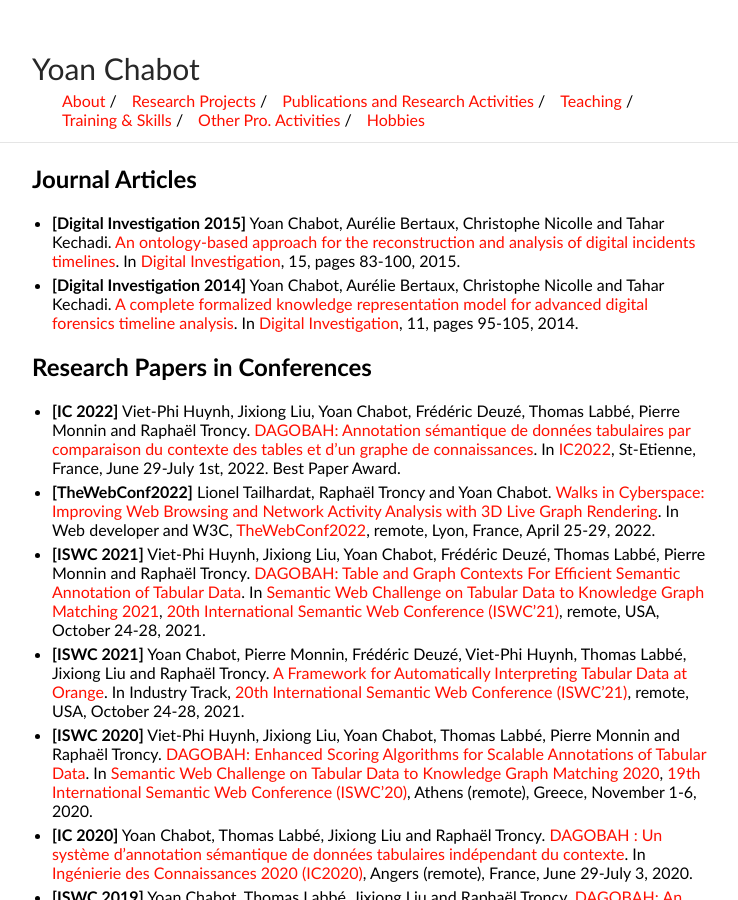
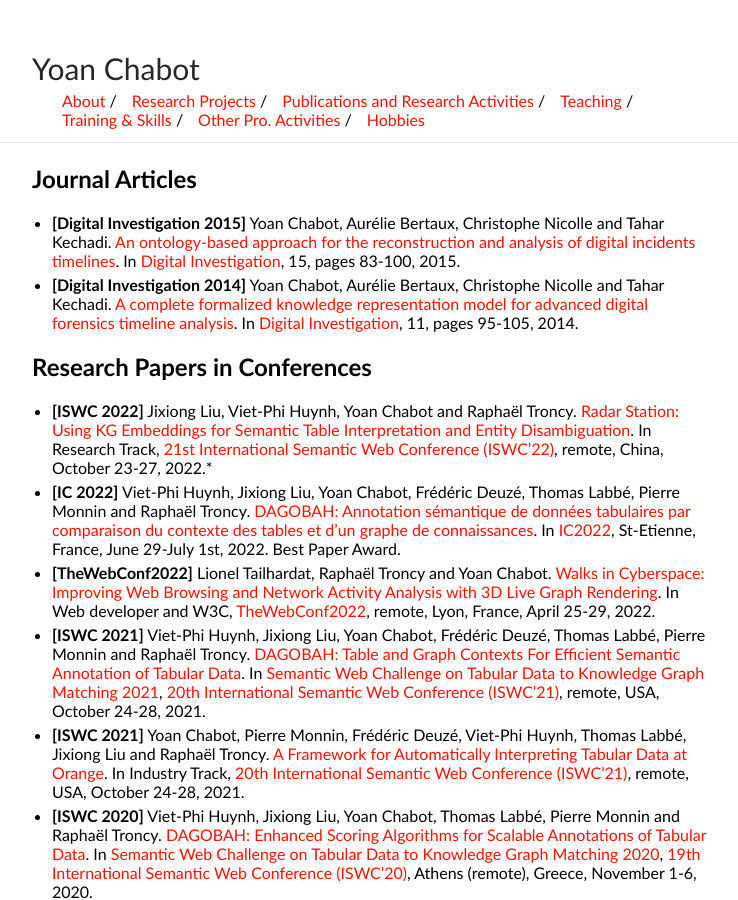
Before and after one commit to yoanchabot/yoanchabot.github.io, a Jekyll site: the page built from publications.md, in a window 1280 px wide and 900 px high. Shown: the whole window, without its empty margins (258-996 px from the left). Built offline with Jekyll 4.4.1, drawn with Linux system fonts in a browser that asks for light colours.

Commit message:
Update publications.md

```diff
--- a/publications.md
+++ b/publications.md
@@ -9,6 +9,7 @@ title: Publications
 * <b id="digital_investigation_2014">[Digital Investigation 2014]</b> Yoan Chabot, Aurélie Bertaux, Christophe Nicolle and Tahar Kechadi. [A complete formalized knowledge representation model for advanced digital forensics timeline analysis](https://github.com/yoanchabot/papers/raw/main/chabot2014a.pdf). In [Digital Investigation](https://www.sciencedirect.com/journal/digital-investigation), 11, pages 95-105, 2014.
 
 ## Research Papers in Conferences
+* <b id="iswc_2022_a">[ISWC 2022]</b> Jixiong Liu, Viet-Phi Huynh, Yoan Chabot and Raphaël Troncy. [Radar Station: Using KG Embeddings for Semantic Table Interpretation and Entity Disambiguation](https://github.com/yoanchabot/papers/raw/main/liu2022a.pdf). In Research Track, [21st International Semantic Web Conference (ISWC'22)]((https://iswc2022.semanticweb.org/)), remote, China, October 23-27, 2022.*
 * <b id="ic_2022">[IC 2022]</b> Viet-Phi Huynh, Jixiong Liu, Yoan Chabot, Frédéric Deuzé, Thomas Labbé, Pierre Monnin and Raphaël Troncy. [DAGOBAH: Annotation sémantique de données tabulaires par comparaison du contexte des tables et d'un graphe de connaissances](https://github.com/yoanchabot/papers/raw/main/huynh2022.pdf). In [IC2022](https://ci.mines-stetienne.fr/pfia2022/conferences/ic/), St-Etienne, France, June 29-July 1st, 2022. Best Paper Award.
 * <b id="thewebconf_2022">[TheWebConf2022]</b> Lionel Tailhardat, Raphaël Troncy and Yoan Chabot. [Walks in Cyberspace: Improving Web Browsing and Network Activity Analysis with 3D Live Graph Rendering](https://github.com/yoanchabot/papers/raw/main/tailhardat2022.pdf). In Web developer and W3C, [TheWebConf2022](https://www2022.thewebconf.org), remote, Lyon, France, April 25-29, 2022.
 * <b id="iswc_2021_b">[ISWC 2021]</b> Viet-Phi Huynh, Jixiong Liu, Yoan Chabot, Frédéric Deuzé, Thomas Labbé, Pierre Monnin and Raphaël Troncy. [DAGOBAH: Table and Graph Contexts For Efficient Semantic Annotation of Tabular Data](https://github.com/yoanchabot/papers/raw/main/huynh2021.pdf). In [Semantic Web Challenge on Tabular Data to Knowledge Graph Matching 2021](http://www.cs.ox.ac.uk/isg/challenges/sem-tab/2021/index.html), [20th International Semantic Web Conference (ISWC'21)](https://iswc2021.semanticweb.org/), remote, USA, October 24-28, 2021.
```
